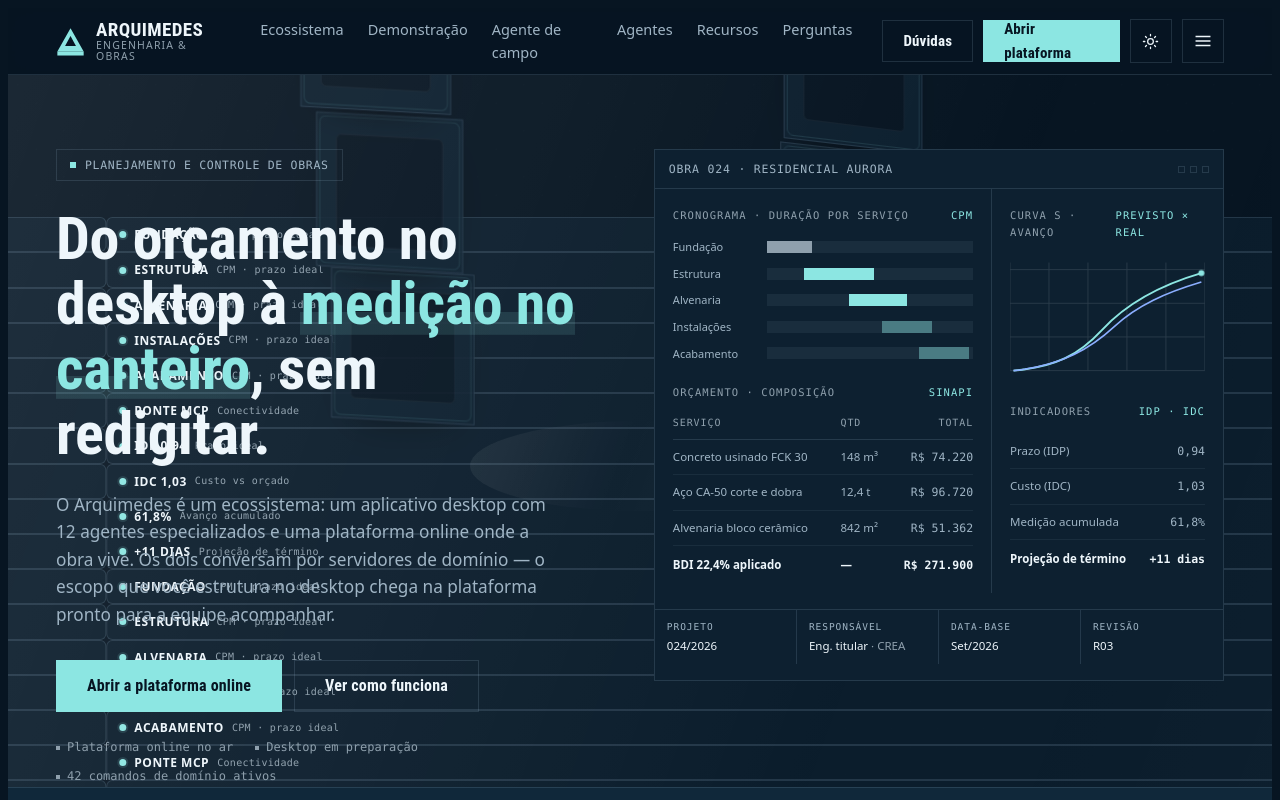
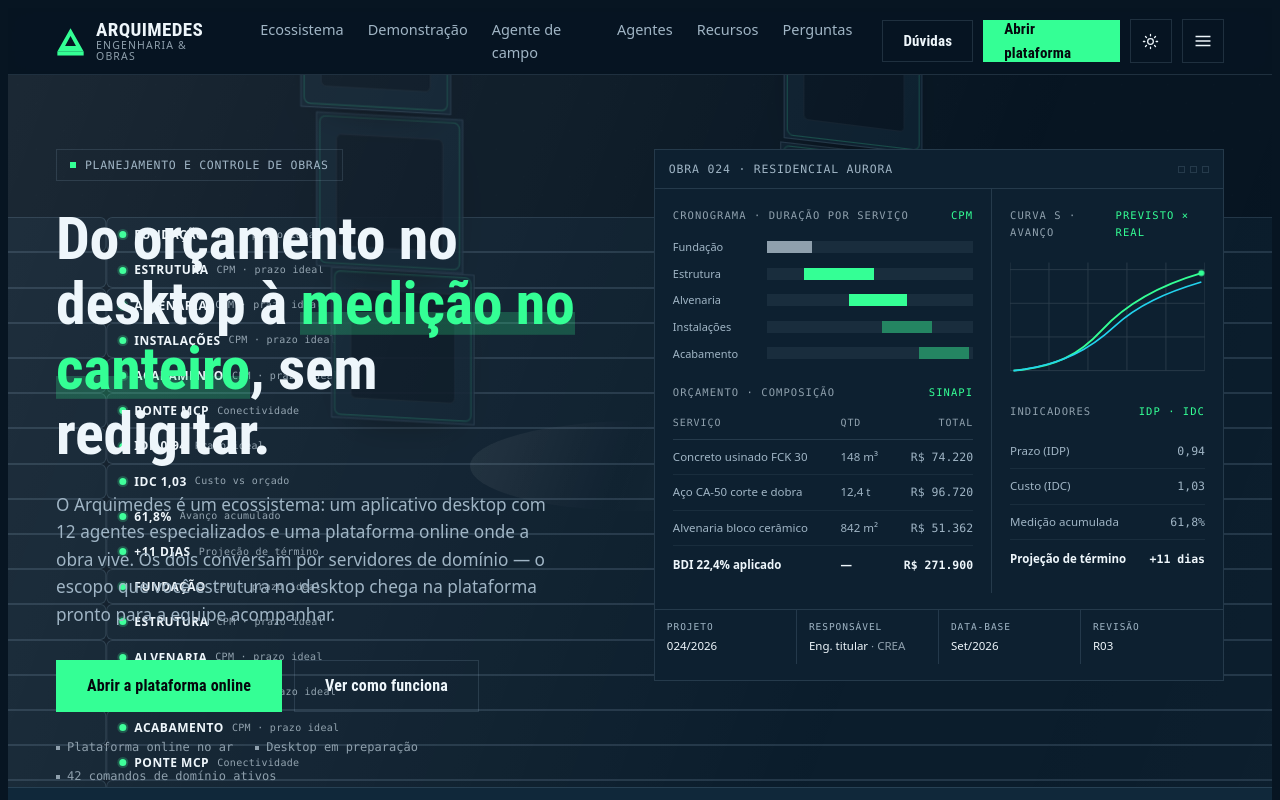
Before and after one commit to ragomes102030-cpu/arquimedes, a React (Vite) app: page / in a window 1280 px wide. Shown: the top 800 px of the page. Built offline with nearby package versions, Linux system fonts and the light colour scheme.

Commit message:
feat(design): usar cores verdes neon para cards e CTAs

```diff
--- a/src/styles.css
+++ b/src/styles.css
@@ -20,12 +20,12 @@
   --ink-2: #a0b5c5;    /* = --arq-muted */
   --ink-3: #8fa0ad;    /* derivado do muted, para texto de 11-12px passar AA */
 
-  --accent: #8ce6e2;   /* = --arq-cyan */
-  --accent-ink: #071522;
-  --accent-soft: rgba(140, 230, 226, 0.13);
-  --accent-2: #8baeff; /* = --arq-blue, segunda cor de dado (séries de gráfico) */
+  --accent: #34ff95;   /* = --arq-neon green */
+  --accent-ink: #05080d;
+  --accent-soft: rgba(52, 255, 149, 0.22);
+  --accent-2: #22d3ee; /* = --arq-blue, segunda cor de dado (séries de gráfico) */
 
-  --ok: #7bd88f;
+  --ok: #39ff14;
   --warn: #e8a06a;
 
   --display: "Bahnschrift", "DIN Alternate", "DIN Condensed", "Roboto Condensed",
@@ -58,12 +58,12 @@ html[data-theme="light"] {
   --ink-3: #3a5868;
 
   /* mesma matiz do acento escuro, escurecida para contraste sobre claro */
-  --accent: #0d6f78;
+  --accent: #22d3ee;   /* = --arq-neon green */
   --accent-ink: #ffffff;
-  --accent-soft: rgba(13, 111, 120, 0.12);
-  --accent-2: #1a5ec8;  /* = --accent-claro do sistema dele */
+  --accent-soft: rgba(34, 211, 238, 0.12);
+  --accent-2: #10b981;  /* = --accent-claro do sistema dele */
 
-  --ok: #2f7d4f;
+  --ok: #39ff14;
   --warn: #a8592b;
 
   color-scheme: light;
```
